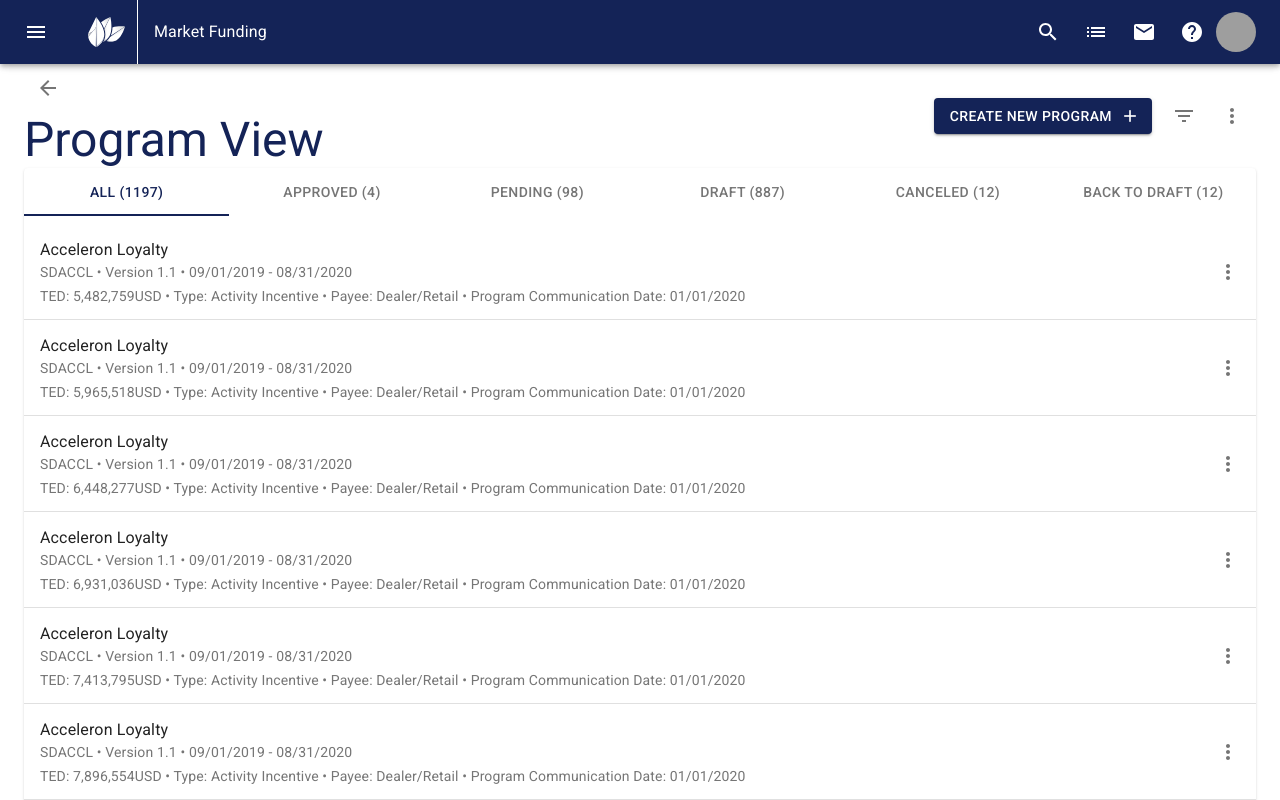
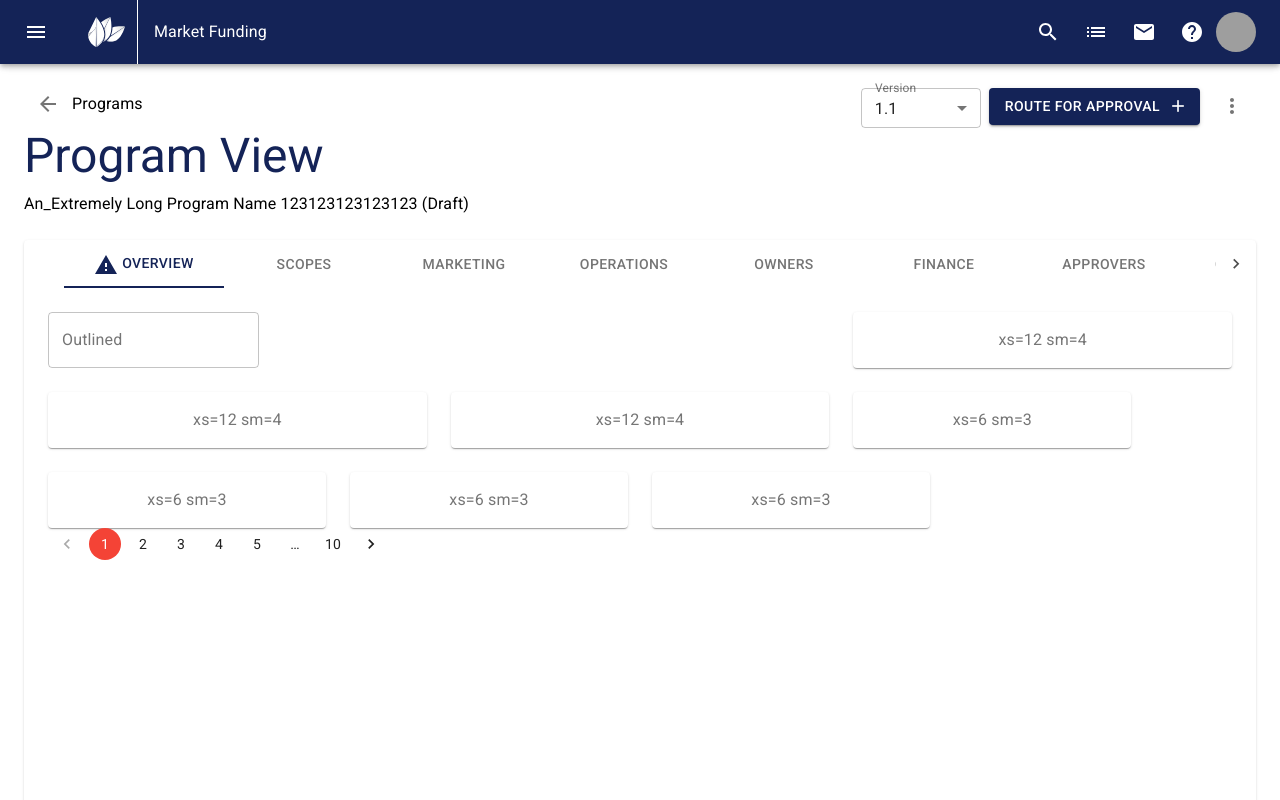
Before and after one commit to stephen-salyer/testingDART, a React (Create React App) app: page /program/1 in a window 1280 px wide. Shown: the top 800 px of the page. Built offline with nearby package versions, Linux system fonts and the light colour scheme; grey boxes are pictures that could not be loaded; the HTML template or start-up script is replaced by a standard one.

Commit message:
Starting Program Page

```diff
--- /dev/null
+++ b/src/Components/Overview.js
@@ -0,0 +1,51 @@
+import React from 'react';
+import {makeStyles} from '@material-ui/core/styles';
+import Paper from '@material-ui/core/Paper';
+import Grid from '@material-ui/core/Grid';
+import TextField from '@material-ui/core/TextField';
+
+const useStyles = makeStyles((theme) => ({
+  root: {
+    flexGrow: 1,
+  },
+  paper: {
+    padding: theme.spacing(2),
+    textAlign: 'center',
+    color: theme.palette.text.secondary,
+  },
+}));
+
+export default function FullWidthGrid() {
+  const classes = useStyles();
+
+  return (
+    <div className={classes.root}>
+      <Grid container spacing={3}>
+        <Grid item xs={8}>
+          <TextField id="outlined-basic" label="Outlined" variant="outlined" />
+        </Grid>
+        <Grid item xs={12} sm={4}>
+          <Paper className={classes.paper}>xs=12 sm=4</Paper>
+        </Grid>
+        <Grid item xs={12} sm={4}>
+          <Paper className={classes.paper}>xs=12 sm=4</Paper>
+        </Grid>
+        <Grid item xs={12} sm={4}>
+          <Paper className={classes.paper}>xs=12 sm=4</Paper>
+        </Grid>
+        <Grid item xs={6} sm={3}>
+          <Paper className={classes.paper}>xs=6 sm=3</Paper>
+        </Grid>
+        <Grid item xs={6} sm={3}>
+          <Paper className={classes.paper}>xs=6 sm=3</Paper>
+        </Grid>
+        <Grid item xs={6} sm={3}>
+          <Paper className={classes.paper}>xs=6 sm=3</Paper>
+        </Grid>
+        <Grid item xs={6} sm={3}>
+          <Paper className={classes.paper}>xs=6 sm=3</Paper>
+        </Grid>
+      </Grid>
+    </div>
+  );
+}
--- a/src/Components/Program.js
+++ b/src/Components/Program.js
@@ -12,13 +12,15 @@ import Container from '@material-ui/core/Container';
 import Tabs from '@material-ui/core/Tabs';
 import Tab from '@material-ui/core/Tab';
 import SecondaryNavProgram from './SecondaryNavProgram';
-import ProgramListItemsAll from './ProgramListItemsAll';
+import Overview from './Overview';
 import ProgramListItemsApproved from './ProgramListItemsApproved';
 import ProgramListItemsPending from './ProgramListItemsPending';
 import ProgramListItemsDraft from './ProgramListItemsDraft';
 import ProgramListItemsCanceled from './ProgramListItemsCanceled';
 import ProgramListItemsBackToDraft from './ProgramListItemsBackToDraft';
 import Pagination from '@material-ui/lab/Pagination';
+import {Warning} from '@material-ui/icons';
+import {Box} from '@material-ui/core';
 
 const theme = createMuiTheme({
   palette: {
@@ -81,12 +83,21 @@ const useStyles = makeStyles({
       width: '12ch',
     },
   },
+  overrides: {
+    MuiTab: {
+      wrapper: {
+        flexDirection: 'row',
+      },
+    },
+  },
 });
 
-const a11yProps = (index) => ({
-  id: `simple-tab-${index}`,
-  'aria-controls': `simple-tabpanel-${index}`,
-});
+function a11yProps(index) {
+  return {
+    id: `scrollable-auto-tab-${index}`,
+    'aria-controls': `scrollable-auto-tabpanel-${index}`,
+  };
+}
 
 const TabPanel = (props) => {
   const {children, value, index, ...other} = props;
@@ -100,7 +111,7 @@ const TabPanel = (props) => {
       aria-labelledby={`simple-tab-${index}`}
       {...other}
     >
-      {value === index && <div>{children}</div>}
+      {value === index && <Box p={3}>{children}</Box>}
     </Typography>
   );
 };
@@ -123,19 +134,29 @@ const Program = () => {
               onChange={handleChange}
               indicatorColor="primary"
               textColor="primary"
-              variant="fullWidth"
-              position="sticky"
+              variant="scrollable"
+              scrollButtons="auto"
               aria-label="full width tabs example"
             >
-              <Tab label="All (1197)" {...a11yProps(0)} />
-              <Tab label="Approved (4)" {...a11yProps(1)} />
-              <Tab label="Pending (98)" {...a11yProps(2)} />
-              <Tab label="Draft (887)" {...a11yProps(3)} />
-              <Tab label="Canceled (12)" {...a11yProps(4)} />
-              <Tab label="Back to Draft (12)" {...a11yProps(5)} />
+              <Tab
+                label={
+                  <div>
+                    <Warning style={{verticalAlign: 'middle'}} /> Overview
+                  </div>
+                }
+                {...a11yProps(0)}
+              />
+              <Tab label="Scopes" {...a11yProps(1)} />
+              <Tab label="Marketing" {...a11yProps(2)} />
+              <Tab label="Operations" {...a11yProps(3)} />
+              <Tab label="Owners" {...a11yProps(4)} />
+              <Tab label="Finance" {...a11yProps(5)} />
+              <Tab label="Approvers" {...a11yProps(6)} />
+              <Tab label="Components" {...a11yProps(7)} />
+              <Tab label="Attached Files" {...a11yProps(8)} />
             </Tabs>
             <TabPanel value={value} index={0}>
-              <ProgramListItemsAll />
+              <Overview />
               <div>
                 <Pagination count={10} color="secondary" />
               </div>
@@ -170,6 +191,24 @@ const Program = () => {
                 <Pagination count={2} color="secondary" />
               </div>
             </TabPanel>
+            <TabPanel value={value} index={6}>
+              <ProgramListItemsBackToDraft />
+              <div>
+                <Pagination count={2} color="secondary" />
+              </div>
+            </TabPanel>
+            <TabPanel value={value} index={7}>
+              <ProgramListItemsBackToDraft />
+              <div>
+                <Pagination count={2} color="secondary" />
+              </div>
+            </TabPanel>
+            <TabPanel value={value} index={8}>
+              <ProgramListItemsBackToDraft />
+              <div>
+                <Pagination count={2} color="secondary" />
+              </div>
+            </TabPanel>
           </CardContent>
         </Card>
       </Container>
--- a/src/Components/ProgramListFilter.js
+++ b/src/Components/ProgramListFilter.js
@@ -55,6 +55,10 @@ export default function TemporaryDrawer() {
   const [state, setState] = React.useState({
     right: false,
   });
+  const [age, setAge] = React.useState('');
+  const handleChange = (event) => {
+    setAge(event.target.value);
+  };
 
   const handleDelete = () => {
     console.info('You clicked the delete icon.');
@@ -113,7 +117,8 @@ export default function TemporaryDrawer() {
             labelId="demo-simple-select-outlined-label"
             id="demo-simple-select-outlined"
             label="Search Members"
-            value=""
+            value={age}
+            onChange={handleChange}
           >
             <MenuItem value="">
               <em>None</em>
@@ -166,6 +171,8 @@ export default function TemporaryDrawer() {
             labelId="demo-simple-select-outlined-label"
             id="demo-simple-select-outlined"
             label="Search Members"
+            value={age}
+            onChange={handleChange}
           >
             <MenuItem>
               <em>None</em>
@@ -183,8 +190,10 @@ export default function TemporaryDrawer() {
             labelId="demo-simple-select-outlined-label"
             id="demo-simple-select-outlined"
             label="Search Members"
+            value={age}
+            onChange={handleChange}
           >
-            <MenuItem>
+            <MenuItem value="">
               <em>None</em>
             </MenuItem>
             <MenuItem value={10}>US</MenuItem>
@@ -201,8 +210,10 @@ export default function TemporaryDrawer() {
             labelId="demo-simple-select-outlined-label"
             id="demo-simple-select-outlined"
             label="Search Members"
+            value={age}
+            onChange={handleChange}
           >
-            <MenuItem>
+            <MenuItem value="">
               <em>None</em>
             </MenuItem>
             <MenuItem value={10}>Channel</MenuItem>
@@ -220,8 +231,10 @@ export default function TemporaryDrawer() {
             labelId="demo-simple-select-outlined-label"
             id="demo-simple-select-outlined"
             label="Search Members"
+            value={age}
+            onChange={handleChange}
           >
-            <MenuItem>
+            <MenuItem value="">
               <em>None</em>
             </MenuItem>
             <MenuItem value={10}>All</MenuItem>
@@ -237,8 +250,10 @@ export default function TemporaryDrawer() {
             labelId="demo-simple-select-outlined-label"
             id="demo-simple-select-outlined"
             label="Search Members"
+            value={age}
+            onChange={handleChange}
           >
-            <MenuItem>
+            <MenuItem value="">
               <em>None</em>
             </MenuItem>
             <MenuItem value={10}>All</MenuItem>
--- a/src/Components/SecondaryNav.js
+++ b/src/Components/SecondaryNav.js
@@ -46,6 +46,9 @@ const useStyles = makeStyles((theme) => ({
     textDecoration: 'none',
     color: 'inherit',
   },
+  containerPadding: {
+    padding: '16px 0 0 0',
+  },
 }));
 
 const SecondaryNav = () => {
@@ -57,20 +60,19 @@ const SecondaryNav = () => {
 
   return (
     <ThemeProvider theme={theme}>
-      <Container maxWidth="lg">
-        <Grid
-          container
-          direction="row"
-          justify="space-evenly"
-          alignItems="center"
-        >
+      <Container
+        maxWidth="lg"
+        disableGutters={true}
+        className={classes.containerPadding}
+      >
+        <Grid container direction="row" justify="space-evenly">
           <Grid item xs={12} sm={6}>
-            <Typography variant="h3" color="primary" my={2}>
+            <Typography variant="h3" color="primary">
               Program List
             </Typography>
           </Grid>
           <Grid item xs={12} sm={6}>
-            <Box display="flex" justifyContent="flex-end" my={2}>
+            <Box display="flex" justifyContent="flex-end">
               <Button
                 variant="contained"
                 color="primary"
--- a/src/Components/SecondaryNavProgram.js
+++ b/src/Components/SecondaryNavProgram.js
@@ -1,9 +1,5 @@
 import React from 'react';
-import {
-  makeStyles,
-  createMuiTheme,
-  ThemeProvider,
-} from '@material-ui/core/styles';
+import {makeStyles} from '@material-ui/core/styles';
 import Container from '@material-ui/core/Container';
 import Box from '@material-ui/core/Box';
 import Button from '@material-ui/core/Button';
@@ -12,18 +8,7 @@ import {ArrowBack, MoreVert} from '@material-ui/icons';
 import Grid from '@material-ui/core/Grid';
 import IconButton from '@material-ui/core/IconButton';
 import Typography from '@material-ui/core/Typography';
-import ProgramListFilter from './ProgramListFilter';
-
-const theme = createMuiTheme({
-  palette: {
-    primary: {
-      main: '#142357',
-    },
-    secondary: {
-      main: '#f44336',
-    },
-  },
-});
+import {FormControl, InputLabel, Select, MenuItem} from '@material-ui/core';
 
 const useStyles = makeStyles((theme) => ({
   root: {
@@ -37,44 +22,78 @@ const useStyles = makeStyles((theme) => ({
   button: {
     margin: theme.spacing(1),
   },
-  chipMargin: {
-    marginRight: '8px',
+  containerPadding: {
+    padding: '16px 24px 24px 24px',
+  },
+  typographyPadding: {
+    padding: '8px 0 0 0',
+  },
+  formControl: {
+    minWidth: 120,
   },
 }));
 
 const SecondaryNavProgram = () => {
   const classes = useStyles();
+  const [age, setAge] = React.useState(10);
+
+  const handleChange = (event) => {
+    setAge(event.target.value);
+  };
 
   return (
-    <ThemeProvider theme={theme}>
-      <Container maxWidth="lg">
-        <Grid
-          container
-          direction="row"
-          justify="space-evenly"
-          alignItems="center"
-        >
+    <Container maxWidth="lg" className={classes.containerPadding}>
+      <Grid container direction="row" justify="space-evenly">
         <Grid item xs={12} sm={6}>
           <Grid container>
-              <IconButton aria-label="arrow-back" color="default">
+            <Box display="flex" flexDirection="row" alignItems="center">
+              <IconButton
+                aria-label="arrow-back"
+                color="default"
+                href="/program-list"
+              >
                 <ArrowBack />
               </IconButton>
+              <Typography>Programs</Typography>
+            </Box>
           </Grid>
-            <Typography variant="h3" color="primary" my={2}>
+          <Typography variant="h3" color="primary">
             Program View
+          </Typography>
+          <Typography className={classes.typographyPadding}>
+            An_Extremely Long Program Name 123123123123123 (Draft)
           </Typography>
         </Grid>
         <Grid item xs={12} sm={6}>
-            <Box display="flex" justifyContent="flex-end" my={2}>
+          <Box display="flex" justifyContent="flex-end">
+            <FormControl
+              variant="outlined"
+              className={classes.formControl}
+              margin="dense"
+            >
+              <InputLabel htmlFor="outlined-age-native-simple">
+                Version
+              </InputLabel>
+              <Select
+                labelId="demo-simple-select-autowidth-label"
+                id="demo-simple-select-autowidth"
+                defaultValue={10}
+                onChange={handleChange}
+                value={age}
+              >
+                <MenuItem value={10}>1.1</MenuItem>
+                <MenuItem value={20}>1.2</MenuItem>
+                <MenuItem value={30}>1.3</MenuItem>
+              </Select>
+            </FormControl>
             <Button
               variant="contained"
               color="primary"
               className={classes.button}
               endIcon={<Icon>add</Icon>}
             >
-                Create New Program
+              Route For Approval
             </Button>
-              <ProgramListFilter />
             <IconButton aria-label="morevert" color="default">
               <MoreVert />
             </IconButton>
@@ -82,7 +101,6 @@ const SecondaryNavProgram = () => {
         </Grid>
       </Grid>
     </Container>
-    </ThemeProvider>
   );
 };
 
```
Lines whose indentation alone changed are shown as unchanged.
